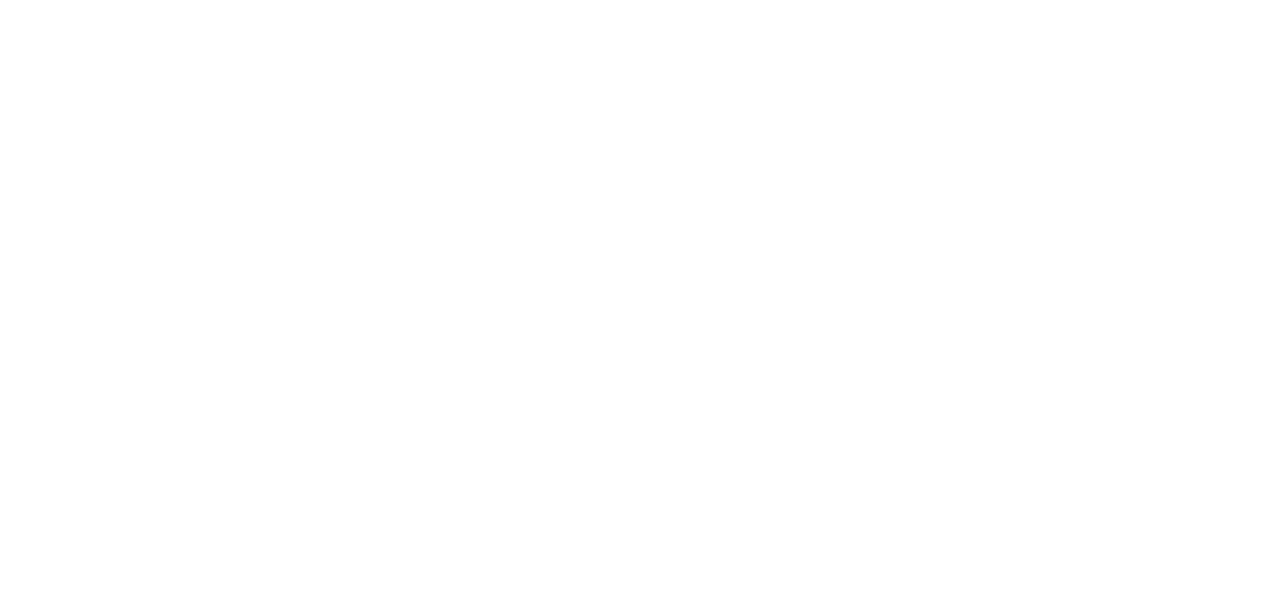
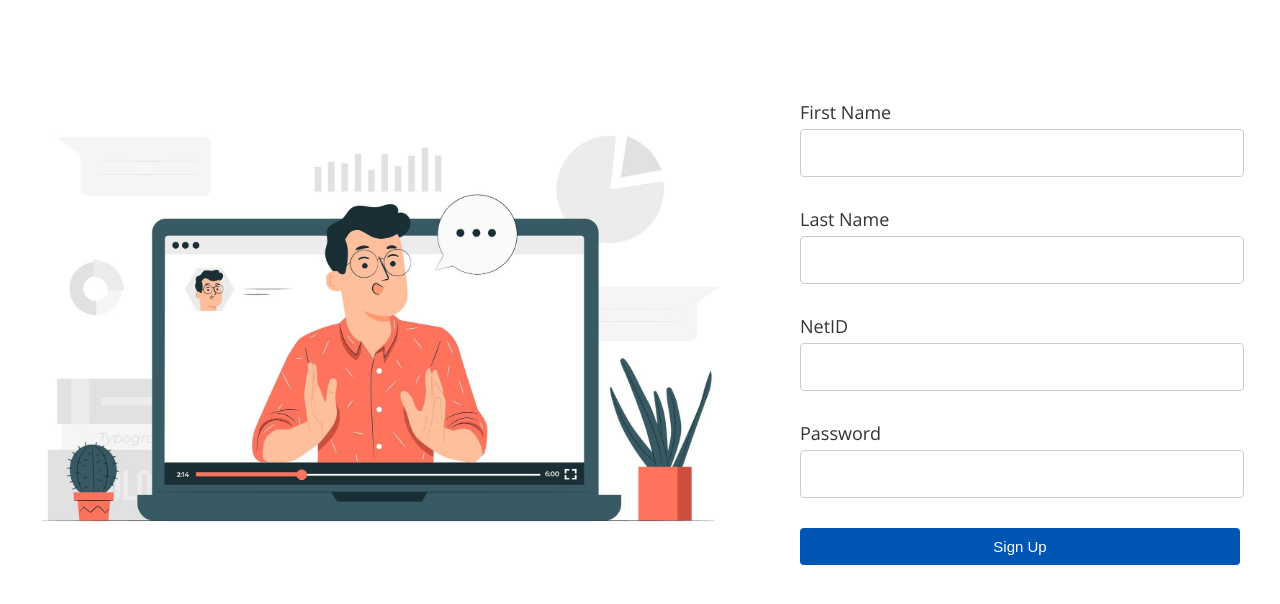
Before and after one commit to shuocheng233/Course-Explorer, a React (Create React App) app in the folder frontend/: page /signup in a window 1280 px wide. Before the commit this address had no page. Shown: the top 604 px of the page. Built offline with nearby package versions, Linux system fonts and the light colour scheme.

Commit message:
add sign up page and rename login files

```diff
--- a/frontend/src/App.js
+++ b/frontend/src/App.js
@@ -1,21 +1,14 @@
 import { Routes, Route, BrowserRouter, Navigate } from 'react-router-dom'
-import UsersList from './components/UsersList'
-import HomePage from './components/home/HomePage';
-import LoginPage from './components/login/LoginPage';
+import AuthPage from './components/auth/AuthPage';
 import './App.css'
 
 function App() {
-  const BASE_URL = "http://127.0.0.1"
-  const PORT = 5000
-  const apiUrl=`${BASE_URL}:${PORT}/`
-
   return (
     <BrowserRouter>
       <Routes>
-        {/* <Route path="/" element={<HomePage />} /> */}
-        <Route path="/" element={<Navigate replace to="/login" />} />
-        <Route path="/users" element={<UsersList url={apiUrl} />} />
-        <Route path="/login" element ={<LoginPage />} />
+        <Route path="/login" element={<AuthPage showLogin={true} />} />
+        <Route path="/signup" element={<AuthPage showLogin={false} />} />
+        <Route path="*" element={<Navigate replace to="/login" />} />
       </Routes>
     </BrowserRouter>
   );
--- a/frontend/src/components/login/LoginPage.js
+++ b/frontend/src/components/auth/AuthPage.js
@@ -1,15 +1,17 @@
 import React from 'react'
 import Login from './Login'
-import './LoginPage.css'
+import SignUp from './SignUp'
+import './AuthPage.css'
 
-const LoginPage = () => {
+const LoginPage = ({ showLogin }) => {
     return (
         <div className="container">
             <div className="left-box">
                 <img src="/background.jpeg" alt="Course Explorer" />
             </div>
             <div className="right-box">
-                {<Login />}
+
+                {showLogin ? <Login /> : <SignUp />}
             </div>
         </div>
     )
--- a/frontend/src/components/login/Login.js
+++ b/frontend/src/components/auth/Login.js
@@ -33,8 +33,6 @@ const Login = () => {
                 body: JSON.stringify({ netID, password })
             })
 
-            setLoading(false)
-
             if (res.ok) {
                 setError("")
                 const data = await res.json()
@@ -48,8 +46,9 @@ const Login = () => {
                 }
             }
         } catch (error) {
+            setError("Network error. Please check your connection and try again.")
+        } finally {
             setLoading(false)
-            setError("Network error. Please check your connection and try again.")
         }
     }
 
--- /dev/null
+++ b/frontend/src/components/auth/SignUp.js
@@ -0,0 +1,122 @@
+import React, { useState, useRef } from 'react'
+import API_URLS from '../../config/config'
+import { useNavigate } from 'react-router-dom'
+
+const SignUp = () => {
+    const firstNameRef = useRef(null)
+    const lastNameRef = useRef(null)
+    const netIDRef = useRef(null)
+    const passwordRef = useRef(null)
+    const [loading, setLoading] = useState(false)
+    const [error, setError] = useState("")
+    const navigate = useNavigate()
+
+    const nameRegex = /^(?=.{1,20}$)[A-Za-z\s'-]+$/
+    const netIDRegex = /^(?=.{3,50}$)[a-z]{2,}\d+$/
+    const passwordRegex = /[A-Za-z\d!@#$%^&*()_+-=?]{3,100}/
+
+    const handleSubmit = async(e) => {
+        e.preventDefault()
+        const firstName = firstNameRef.current.value.trim()
+        const lastName = lastNameRef.current.value.trim()
+        const netID = netIDRef.current.value
+        const password = passwordRef.current.value
+
+        if (!nameRegex.test(firstName.trim())) {
+            setError("Invalid first name format.")
+            return
+        }
+
+        if (!nameRegex.test(lastName.trim())) {
+            setError("Invalid last name format.")
+            return
+        }
+
+        if (!netIDRegex.test(netID)) {
+            setError("Invalid NetID format.")
+            return
+        }
+
+        if (!passwordRegex.test(password)) {
+            setError("Invalid password format.")
+            return
+        }
+
+        setLoading(true)
+
+        try {
+            const res = await fetch(API_URLS.signup, {
+                method: 'POST',
+                headers: {
+                    'Content-Type': 'application/json'
+                },
+                body: JSON.stringify({ netID })
+            })
+            const data = await res.json()
+
+            if (res.ok) {
+                // assume the user has been added to the database successfully
+                // navigate to the dashboard upon successful registration
+                setError("")
+                navigate('/home')
+            } else {
+                setError(data.message)
+            }
+        } catch (error) {
+            setError("Network error. Please check your connection and try again.")
+        } finally {
+            setLoading(false)
+        }
+    }
+
+  return (
+    <form onSubmit={handleSubmit}>
+        <div className="form-group">
+            <label htmlFor="firstName" className="form-label">First Name</label>
+            <input
+                type="text"
+                id="firstName"
+                name="firstName"
+                ref={firstNameRef}
+                required
+            />
+        </div>
+        <div className="form-group">
+            <label htmlFor="lastName" className="form-label">Last Name</label>
+            <input
+                type="text"
+                id="lastName"
+                name="lastName"
+                ref={lastNameRef}
+                required
+            />
+        </div>
+        <div className="form-group">
+            <label htmlFor="netID" className="form-label">NetID</label>
+            <input
+                type="text"
+                id="netID"
+                name="netID"
+                ref={netIDRef}
+                required
+            />
+        </div>
+        <div className="form-group">
+            <label htmlFor="password" className="form-label">Password</label>
+            <input
+                type="password"
+                id="password"
+                name="password"
+                ref={passwordRef}
+                required
+            />
+        </div>
+        {error && <div className="error">{error}</div>}
+        <button type="submit" className="btn" disabled={loading}>
+            {loading ? 'Processing...' : 'Sign Up'}
+        </button>
+    </form>
+  )
+}
+
+export default SignUp
--- a/frontend/src/config/config.js
+++ b/frontend/src/config/config.js
@@ -1,5 +1,6 @@
 const API_URLS = {
-    login: '/api/login', // Endpoint for user login requests
+    login: 'http://127.0.0.1:5000/api/login', // Endpoint for user login requests
+    signup: 'http://127.0.0.1:5000/api/signup', // Endpoint for user sign up requests
 }
 
 export default API_URLS
```
Also changed, not shown: frontend/src/components/auth/AuthPage.css (renamed from frontend/src/components/login/LoginPage.css).
